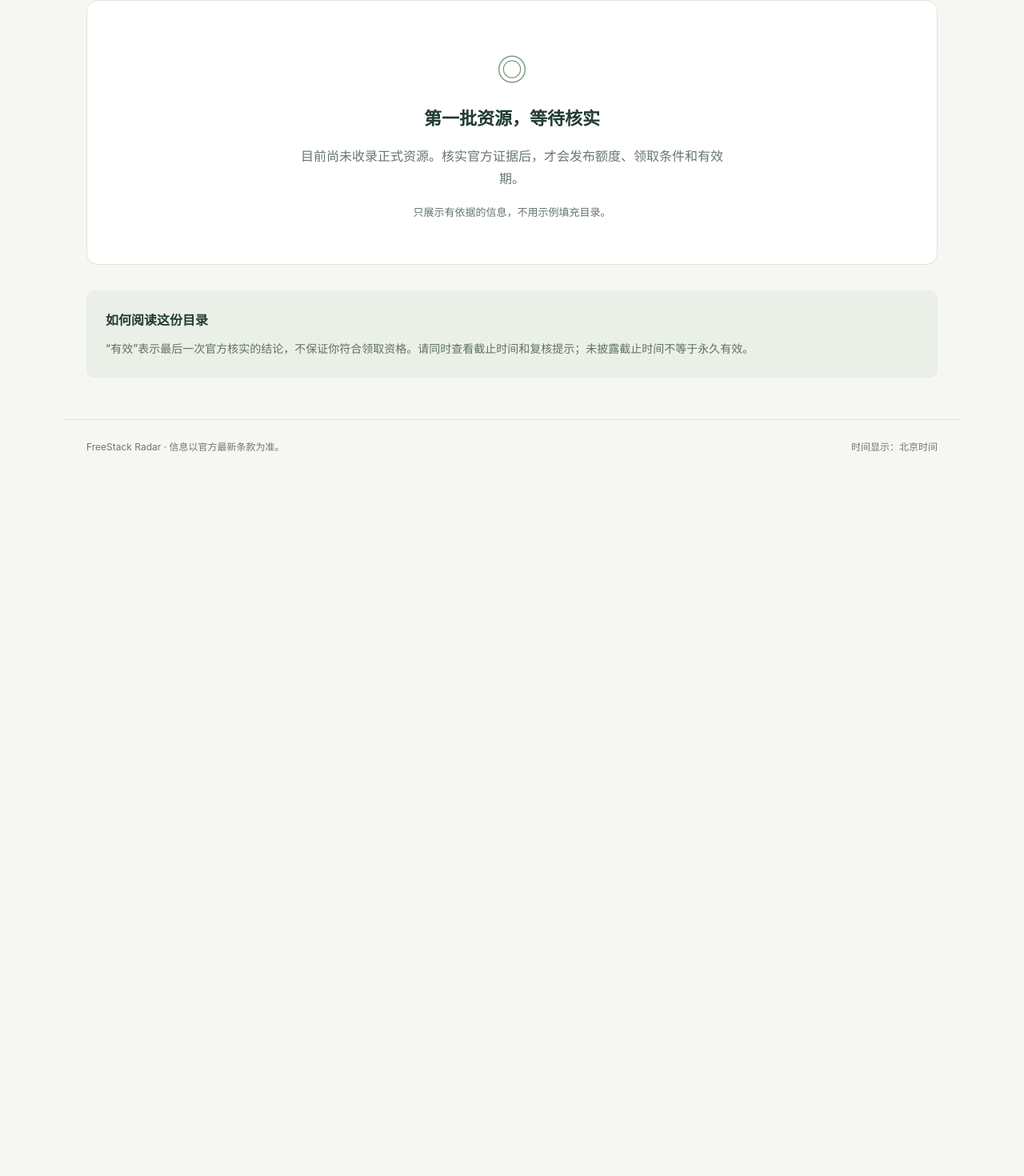
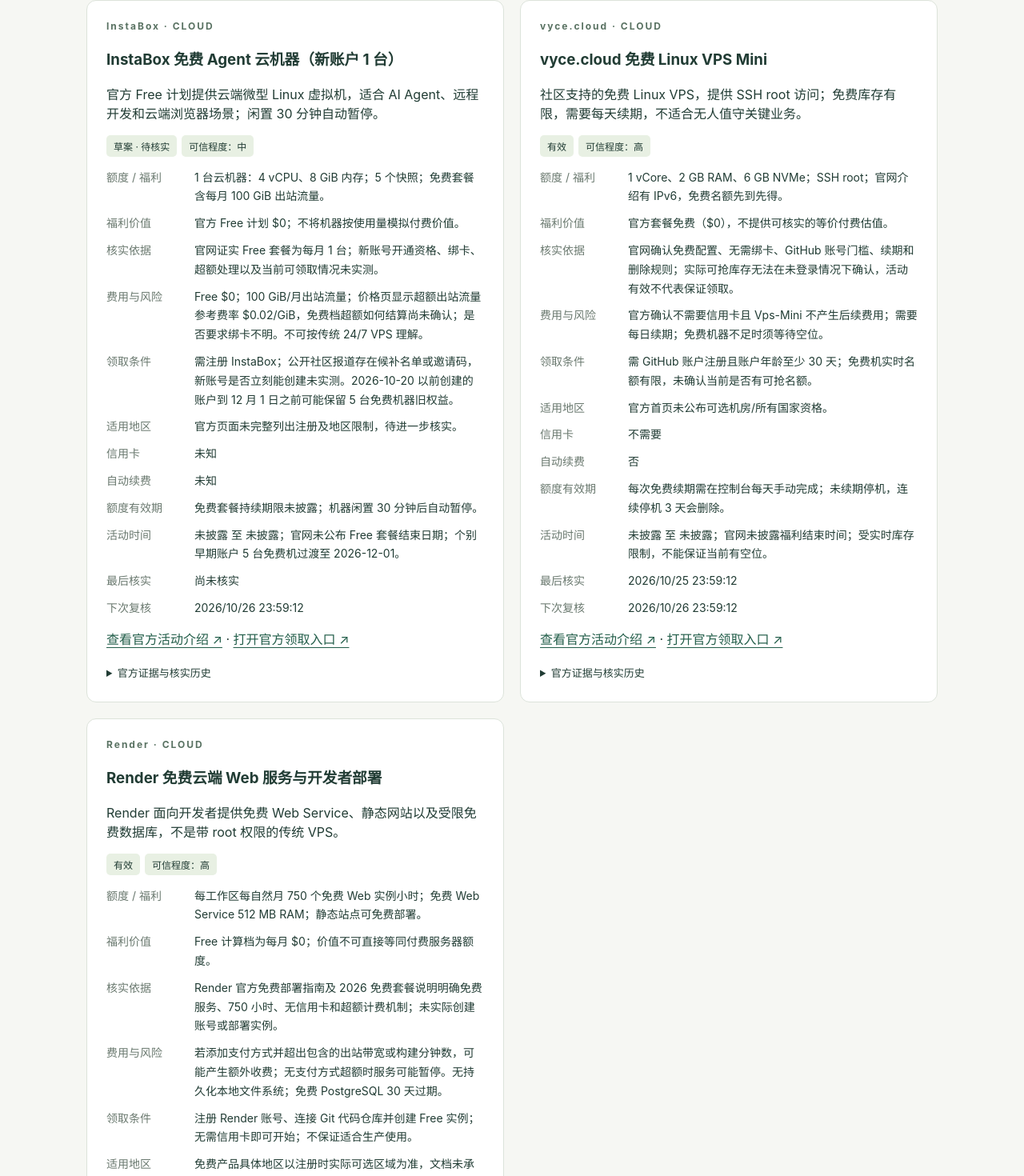
Before and after one commit to SomiW/freestack-radar, a React (Vite) app: page / in a window 1280 px wide. Shown: the part 702-2172 px from the top of the page at 80% size. Before the commit the page ends 1292 px from the top, so only its background shows below. Built offline with nearby package versions, Linux system fonts and the light colour scheme.

Commit message:
feat: publish three source-backed deal drafts directly and enable draft-first Pages policy

```diff
--- a/data/resources.json
+++ b/data/resources.json
@@ -1,4 +1,138 @@
 {
   "schemaVersion": 1,
-  "resources": []
+  "resources": [
+    {
+      "id": "instabox-free-agent-machine-2026",
+      "title": "InstaBox 免费 Agent 云机器（新账户 1 台）",
+      "provider": "InstaBox",
+      "category": "cloud",
+      "description": "官方 Free 计划提供云端微型 Linux 虚拟机，适合 AI Agent、远程开发和云端浏览器场景；闲置 30 分钟自动暂停。",
+      "quota": "1 台云机器：4 vCPU、8 GiB 内存；5 个快照；免费套餐含每月 100 GiB 出站流量。",
+      "benefitValue": "官方 Free 计划 $0；不将机器按使用量模拟付费价值。",
+      "eligibility": "需注册 InstaBox；公开社区报道存在候补名单或邀请码，新账号是否立刻能创建未实测。2026-10-20 以前创建的账户到 12 月 1 日之前可能保留 5 台免费机器旧权益。",
+      "regions": "官方页面未完整列出注册及地区限制，待进一步核实。",
+      "validity": "免费套餐持续期限未披露；机器闲置 30 分钟后自动暂停。",
+      "deadlineNote": "官网未公布 Free 套餐结束日期；个别早期账户 5 台免费机过渡至 2026-12-01。",
+      "officialUrl": "https://instabox.sh/pricing",
+      "claimUrl": "https://dashboard.instabox.sh/auth/workos/login?screen_hint=sign-up",
+      "discoveryUrl": "https://instabox.sh/changelog",
+      "discoveredAt": "2026-10-25T15:59:12Z",
+      "creditCard": "unknown",
+      "autoRenewal": "unknown",
+      "costNotes": "Free $0；100 GiB/月出站流量；价格页显示超额出站流量参考费率 $0.02/GiB，免费档超额如何结算尚未确认；是否要求绑卡不明。不可按传统 24/7 VPS 理解。",
+      "startsAt": null,
+      "endsAt": null,
+      "status": "pending",
+      "confidence": "medium",
+      "confidenceReason": "官网证实 Free 套餐为每月 1 台；新账号开通资格、绑卡、超额处理以及当前可领取情况未实测。",
+      "lastVerifiedAt": null,
+      "nextReviewAt": "2026-10-26T15:59:12Z",
+      "evidence": [
+        {
+          "url": "https://instabox.sh/pricing",
+          "summary": "Free $0；1 台 4 vCPU/8 GiB、5 个快照、100 GiB/月出站流量；网页价格版可用。",
+          "checkedAt": "2026-10-25T15:59:12Z"
+        },
+        {
+          "url": "https://instabox.sh/changelog",
+          "summary": "2026-10-20 更新：新 Free 为 1 台，老账户有 5 台临时过渡安排，闲置 30 分钟自动暂停。",
+          "checkedAt": "2026-10-25T15:59:12Z"
+        }
+      ],
+      "history": [
+        {
+          "at": "2026-10-25T15:59:12Z",
+          "status": "pending",
+          "note": "官网免费档和配置可核对；草案直发，当前开通及费用条件尚未全面核实。"
+        }
+      ]
+    },
+    {
+      "id": "vyce-vps-mini-free-2026",
+      "title": "vyce.cloud 免费 Linux VPS Mini",
+      "provider": "vyce.cloud",
+      "category": "cloud",
+      "description": "社区支持的免费 Linux VPS，提供 SSH root 访问；免费库存有限，需要每天续期，不适合无人值守关键业务。",
+      "quota": "1 vCore、2 GB RAM、6 GB NVMe；SSH root；官网介绍有 IPv6，免费名额先到先得。",
+      "benefitValue": "官方套餐免费（$0），不提供可核实的等价付费估值。",
+      "eligibility": "需 GitHub 账户注册且账户年龄至少 30 天；免费机实时名额有限，未确认当前是否有可抢名额。",
+      "regions": "官方首页未公布可选机房/所有国家资格。",
+      "validity": "每次免费续期需在控制台每天手动完成；未续期停机，连续停机 3 天会删除。",
+      "deadlineNote": "官网未披露福利结束时间；受实时库存限制，不能保证当前有空位。",
+      "officialUrl": "https://vyce.cloud/",
+      "claimUrl": "https://vyce.cloud/",
+      "discoveryUrl": "https://linux.do/t/topic/3041812",
+      "discoveredAt": "2026-10-25T15:59:12Z",
+      "creditCard": "not-required",
+      "autoRenewal": "no",
+      "costNotes": "官方确认不需要信用卡且 Vps-Mini 不产生后续费用；需要每日续期；免费机器不足时须等待空位。",
+      "startsAt": null,
+      "endsAt": null,
+      "status": "active",
+      "confidence": "high",
+      "confidenceReason": "官网确认免费配置、无需绑卡、GitHub 账号门槛、续期和删除规则；实际可抢库存无法在未登录情况下确认，活动有效不代表保证领取。",
+      "lastVerifiedAt": "2026-10-25T15:59:12Z",
+      "nextReviewAt": "2026-10-26T15:59:12Z",
+      "evidence": [
+        {
+          "url": "https://vyce.cloud/",
+          "summary": "官方明确 Vps-Mini 免费，1vCore/2GB/6GB，无需信用卡，每天续期，GitHub 账户至少 30 天，名额动态开放。",
+          "checkedAt": "2026-10-25T15:59:12Z"
+        }
+      ],
+      "history": [
+        {
+          "at": "2026-10-25T15:59:12Z",
+          "status": "active",
+          "note": "官网条款可确认免费计划及关键限制；未实际登录领取。"
+        }
+      ]
+    },
+    {
+      "id": "render-free-web-service-2026",
+      "title": "Render 免费云端 Web 服务与开发者部署",
+      "provider": "Render",
+      "category": "cloud",
+      "description": "Render 面向开发者提供免费 Web Service、静态网站以及受限免费数据库，不是带 root 权限的传统 VPS。",
+      "quota": "每工作区每自然月 750 个免费 Web 实例小时；免费 Web Service 512 MB RAM；静态站点可免费部署。",
+      "benefitValue": "Free 计算档为每月 $0；价值不可直接等同付费服务器额度。",
+      "eligibility": "注册 Render 账号、连接 Git 代码仓库并创建 Free 实例；无需信用卡即可开始；不保证适合生产使用。",
+      "regions": "免费产品具体地区以注册时实际可选区域为准，文档未承诺所有地区。",
+      "validity": "每自然月重置 750 小时；Web 服务空闲 15 分钟休眠；免费 PostgreSQL 数据库创建后 30 天到期。",
+      "deadlineNote": "官方长期 Free 档未披露固定结束日期，不代表承诺永久免费。",
+      "officialUrl": "https://render.com/docs/free",
+      "claimUrl": "https://dashboard.render.com/",
+      "discoveryUrl": "https://render.com/articles/platforms-with-a-real-free-tier-for-developers-in-2026",
+      "discoveredAt": "2026-10-25T15:59:12Z",
+      "creditCard": "not-required",
+      "autoRenewal": "no",
+      "costNotes": "若添加支付方式并超出包含的出站带宽或构建分钟数，可能产生额外收费；无支付方式超额时服务可能暂停。无持久化本地文件系统；免费 PostgreSQL 30 天过期。",
+      "startsAt": null,
+      "endsAt": null,
+      "status": "active",
+      "confidence": "high",
+      "confidenceReason": "Render 官方免费部署指南及 2026 免费套餐说明明确免费服务、750 小时、无信用卡和超额计费机制；未实际创建账号或部署实例。",
+      "lastVerifiedAt": "2026-10-25T15:59:12Z",
+      "nextReviewAt": "2026-10-26T15:59:12Z",
+      "evidence": [
+        {
+          "url": "https://render.com/docs/free",
+          "summary": "官方免费实例支持 Web Service、静态站点、Postgres/Key Value；750 实例小时/月，空闲 15 分钟休眠，超额带宽或构建分钟存在收费/暂停规则。",
+          "checkedAt": "2026-10-25T15:59:12Z"
+        },
+        {
+          "url": "https://render.com/articles/platforms-with-a-real-free-tier-for-developers-in-2026",
+          "summary": "Render 官方 2026 说明明确免费 Web/数据库/静态部署不需信用卡，免费数据库有限期。",
+          "checkedAt": "2026-10-25T15:59:12Z"
+        }
+      ],
+      "history": [
+        {
+          "at": "2026-10-25T15:59:12Z",
+          "status": "active",
+          "note": "官网条款可确认免费计划及关键限制；未实际登录领取。"
+        }
+      ]
+    }
+  ]
 }
--- a/src/App.tsx
+++ b/src/App.tsx
@@ -7,7 +7,7 @@
 function ResourceCard({resource: r, now}: {resource: Resource; now: Date}) {
   return <article className="resource">
     <div className="eyebrow">{r.provider} · {r.category.toUpperCase()}</div>
-    <h3>{r.title}</h3><p>{r.description}</p><span className="badge">{labels[displayStatus(r, now)]}</span>
+    <h3>{r.title}</h3><p>{r.description}</p><span className="badge">{displayStatus(r, now)==='pending'?'草案 · 待核实':labels[displayStatus(r, now)]}</span>
     <span className="badge">可信程度：{{high:'高',medium:'中',low:'低'}[r.confidence]}</span>
     {needsReview(r, now) && <span className="badge warning">已到复核时间</span>}
     <dl>
@@ -39,7 +39,7 @@
   return <><header><a className="brand" href="./"><span className="radar">◎</span> FreeStack Radar</a><span className="header-note">公开 · 免费 · 只读</span></header>
     <main><section className="hero"><p className="eyebrow">AI & CLOUD RESOURCE DIRECTORY</p>
       <h1>发现免费资源，<br/><span>先看清条件。</span></h1>
-      <p className="intro">汇集 AI 与云资源的免费额度和限时活动。<br/>每条信息都带上官方证据、领取限制与复核时间。</p>
+      <p className="intro">汇集 AI 与云资源的免费额度和限时活动。<br/>真实福利线索可标“草案 · 待核实”先公开；实际领取条件和库存以官方最新信息为准。</p>
       <div className="principles"><span>01 官方来源</span><span>02 条件透明</span><span>03 历史可查</span></div>
     </section>
     <section aria-label="资源目录"><div className="toolbar"><div className="tabs" aria-label="目录范围">
@@ -52,6 +52,6 @@
         <div className="empty"><span className="empty-icon">◎</span><h2>{view==='archive'?'暂无历史归档':group.length?'没有符合条件的资源':'第一批资源，等待核实'}</h2>
           <p>{view==='archive'?'已过期或已失效的信息将保留在这里，方便追溯。':group.length?'试试其他状态。':'目前尚未收录正式资源。核实官方证据后，才会发布额度、领取条件和有效期。'}</p>
           <span className="small">只展示有依据的信息，不用示例填充目录。</span></div>}
-    </section><aside className="method"><h2>如何阅读这份目录</h2><p>“有效”表示最后一次官方核实的结论，不保证你符合领取资格。请同时查看截止时间和复核提示；未披露截止时间不等于永久有效。</p></aside>
+    </section><aside className="method"><h2>如何阅读这份目录</h2><p>“草案 · 待核实”不代表已确认可领取；“有效”只代表最后一次官网条款核实，不保证个人资格或库存。请关注收费、时效与复核提示。</p></aside>
     </main><footer>FreeStack Radar · 信息以官方最新条款为准。<span>时间显示：北京时间</span></footer></>;
 }
```
Also changed, not shown: automation/research-prompt.md (+6 -15 lines), .agents/skills/resource-collection-publishing/SKILL.md, .agents/skills/resource-research/SKILL.md, 4 other files (tests, documents, lock files or other folders).
